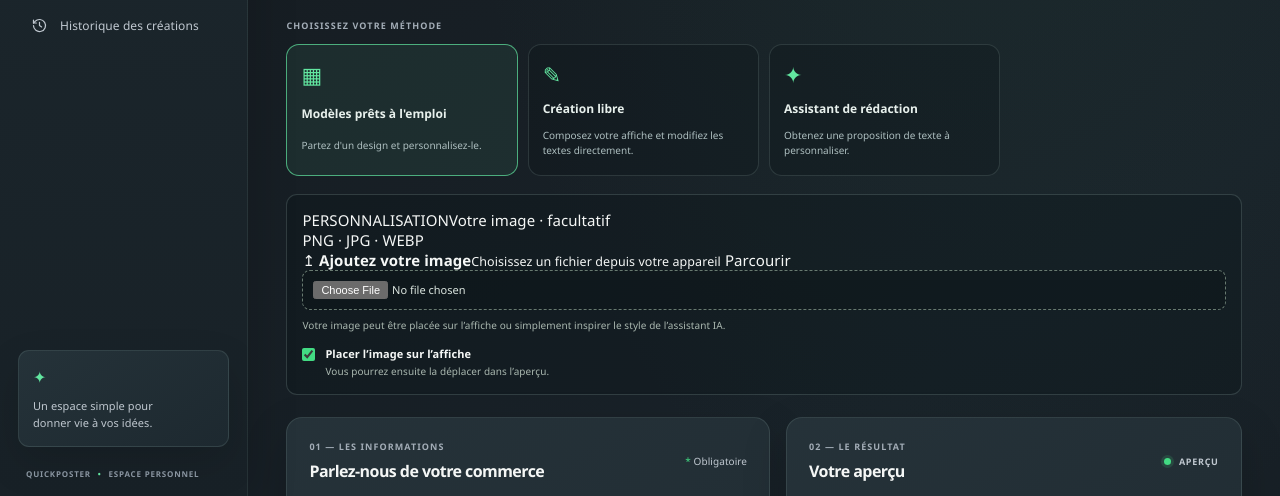
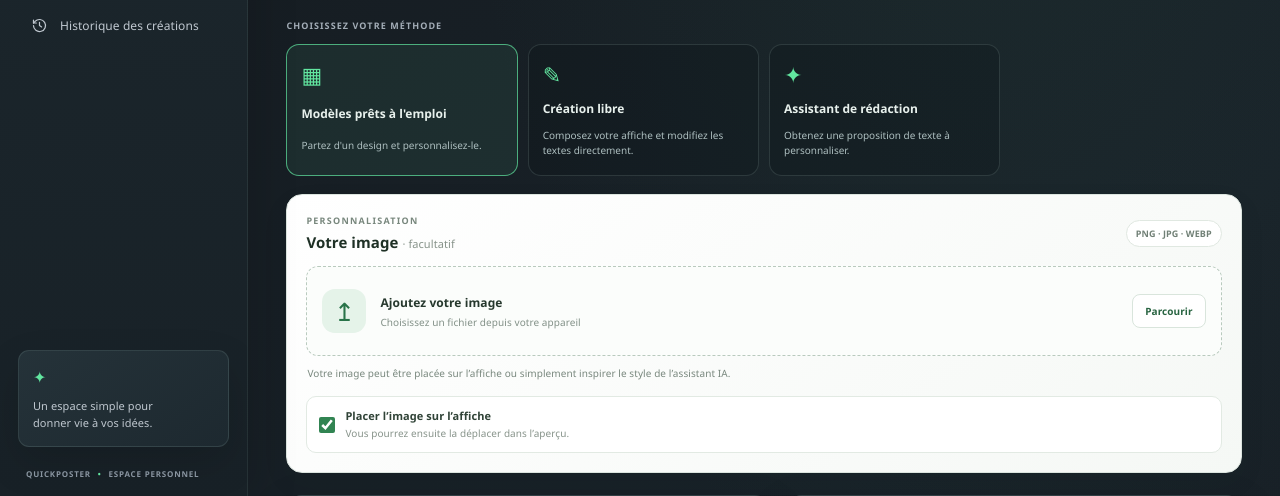
Before and after one commit to Ibrahim10io/QuickPoster, a plain HTML site: page docs/index.html in a window 1280 px wide. Both pictures are taken after a click on the link "Nouvelle affiche". Shown: the part 299-795 px from the top of the page. Drawn offline with nearby package versions, Linux system fonts and the light colour scheme.

Commit message:
Polish shared image uploader design

```diff
--- a/docs/styles.css
+++ b/docs/styles.css
@@ -1922,3 +1922,40 @@ body[data-theme="light"] .account-tab.is-active { color: #1f5036; }
 .assistant-image-toggle strong,.assistant-image-toggle small{display:block}
 .assistant-image-toggle strong{font-size:11px}
 .assistant-image-toggle small{margin-top:3px;color:#aab8b0;font-size:10px;line-height:1.5}
+
+
+/* Zone d’ajout d’image : présentation plus soignée et plus lisible. */
+.studio-view .shared-image-field{
+  margin:18px 0 22px;padding:19px;border:1px solid #dce5df;border-radius:16px;
+  background:linear-gradient(145deg,#ffffff 0%,#f5f8f5 100%);
+  box-shadow:0 10px 28px rgba(25,48,36,.055);color:#24352b;
+}
+.studio-view .image-field-heading{display:flex;align-items:center;justify-content:space-between;gap:12px;margin-bottom:14px}
+.studio-view .image-field-kicker{display:block;margin-bottom:5px;color:#78877d;font-size:9px;font-weight:800;letter-spacing:.14em}
+.studio-view .image-field-heading label{display:block;margin:0;color:#1e3025;font-size:15px;font-weight:750}
+.studio-view .image-field-heading label span{color:#87938a;font-size:11px;font-weight:500}
+.studio-view .image-field-badge{padding:6px 9px;border:1px solid #e0e8e1;border-radius:999px;color:#718076;background:#fff;font-size:9px;font-weight:700;white-space:nowrap}
+.studio-view .image-dropzone{position:relative;display:flex;min-height:90px;align-items:center;gap:14px;padding:15px;border:1.5px dashed #b9cabe;border-radius:12px;background:#fbfdfb;cursor:pointer;transition:border-color .2s,background .2s,transform .2s}
+.studio-view .image-dropzone:hover{transform:translateY(-1px);border-color:#4b9b6b;background:#f3faf5}
+.studio-view .image-drop-icon{display:grid;width:44px;height:44px;flex:0 0 44px;place-items:center;border-radius:13px;color:#287348;background:#e5f3e9;font-size:25px;font-weight:400}
+.studio-view .image-drop-copy{display:grid;min-width:0;gap:4px;flex:1}
+.studio-view .image-drop-copy strong{color:#26382d;font-size:12px;font-weight:750}
+.studio-view .image-drop-copy small{color:#829087;font-size:10px;line-height:1.4}
+.studio-view .image-browse-button{padding:9px 12px;border:1px solid #d9e5dc;border-radius:8px;color:#286441;background:#fff;font-size:10px;font-weight:750;white-space:nowrap}
+.studio-view .image-dropzone input[type=file]{position:absolute;width:1px;height:1px;padding:0;overflow:hidden;clip:rect(0,0,0,0);white-space:nowrap;clip-path:inset(50%)}
+.studio-view .image-dropzone:focus-within{outline:3px solid rgba(66,160,102,.22);outline-offset:3px;border-color:#36885a}
+.studio-view .shared-image-field .assistant-image-help{margin:10px 1px 0;color:#78877d;font-size:10px;line-height:1.55}
+.studio-view .shared-image-field .assistant-image-preview{margin-top:13px;padding:9px 11px;border:1px solid #e1e9e2;border-radius:11px;background:#fff}
+.studio-view .shared-image-field .assistant-image-preview span{color:#34483a;font-size:11px}
+.studio-view .shared-image-field .assistant-image-preview button{padding:7px 9px;border-radius:7px;color:#a24b42;background:#fff3f1;font-size:10px;font-weight:700}
+.studio-view .shared-image-field .assistant-image-toggle{align-items:center;margin-top:14px;padding:11px 12px;border:1px solid #e2eae3;border-radius:10px;background:#fff;color:#304337}
+.studio-view .shared-image-field .assistant-image-toggle input{width:16px;height:16px;accent-color:#318452}
+.studio-view .shared-image-field .assistant-image-toggle strong{font-size:11px}
+.studio-view .shared-image-field .assistant-image-toggle small{color:#87938a;font-size:10px}
+@media(max-width:560px){
+ .studio-view .shared-image-field{padding:14px;border-radius:13px}
+ .studio-view .image-dropzone{gap:10px;padding:12px}
+ .studio-view .image-drop-icon{width:38px;height:38px;flex-basis:38px}
+ .studio-view .image-browse-button{padding:8px 9px}
+ .studio-view .image-field-badge{font-size:8px}
+}
```
